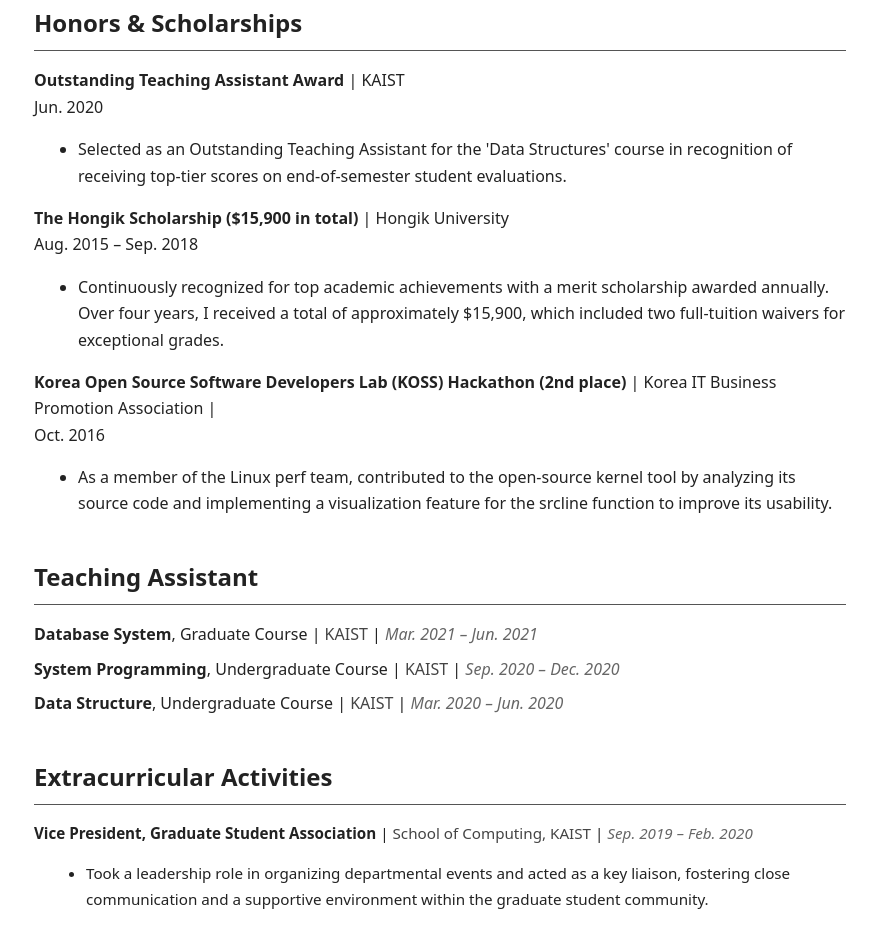
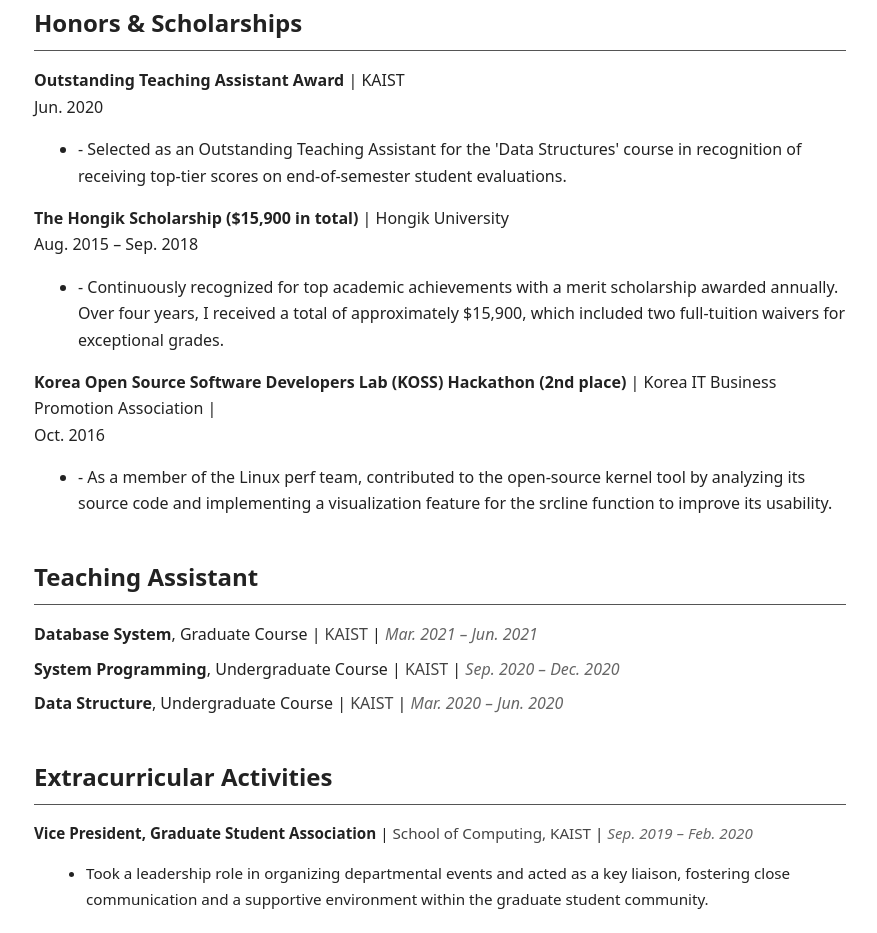
Before and after one commit to seonyoungkims/seonyoungkims.github.io, a plain HTML site: page index.html in a window 1280 px wide. Shown: the part 7253-8186 px from the top of the page, without its empty margins (200-1077 px from the left). Drawn offline with Linux system fonts and the light colour scheme.

Commit message:
Update index.html

```diff
--- a/index.html
+++ b/index.html
@@ -377,7 +377,7 @@
             Jun. 2020
           </div>
           <ul class="honor-description">
-            <li>Selected as an Outstanding Teaching Assistant for the 'Data Structures' course in recognition of receiving top-tier scores on end-of-semester student evaluations.</li>
+            <li>- Selected as an Outstanding Teaching Assistant for the 'Data Structures' course in recognition of receiving top-tier scores on end-of-semester student evaluations.</li>
           </ul>
         </div>
         <div class="honor-item">
@@ -388,7 +388,7 @@
             Aug. 2015 – Sep. 2018
           </div>
           <ul class="honor-description">
-            <li>Continuously recognized for top academic achievements with a merit scholarship awarded annually. Over four years, I received a total of approximately $15,900, which included two full-tuition waivers for exceptional grades.</li>
+            <li>- Continuously recognized for top academic achievements with a merit scholarship awarded annually. Over four years, I received a total of approximately $15,900, which included two full-tuition waivers for exceptional grades.</li>
           </ul>
         </div>
         <div class="honor-item">
@@ -399,7 +399,7 @@
             Oct. 2016
           </div>
           <ul class="honor-description">
-            <li>As a member of the Linux perf team, contributed to the open-source kernel tool by analyzing its source code and implementing a visualization feature for the srcline function to improve its usability.</li>
+            <li>- As a member of the Linux perf team, contributed to the open-source kernel tool by analyzing its source code and implementing a visualization feature for the srcline function to improve its usability.</li>
           </ul>
         </div>
       </div>
```
